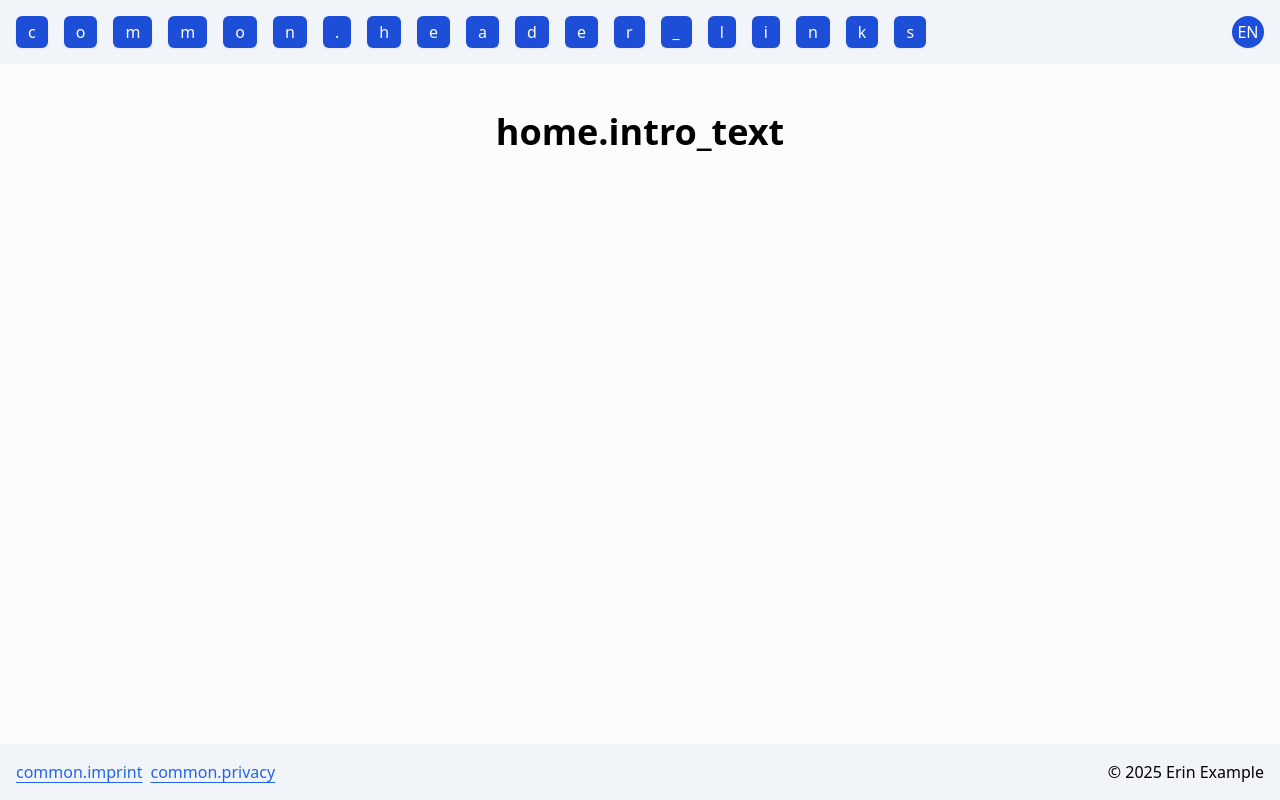
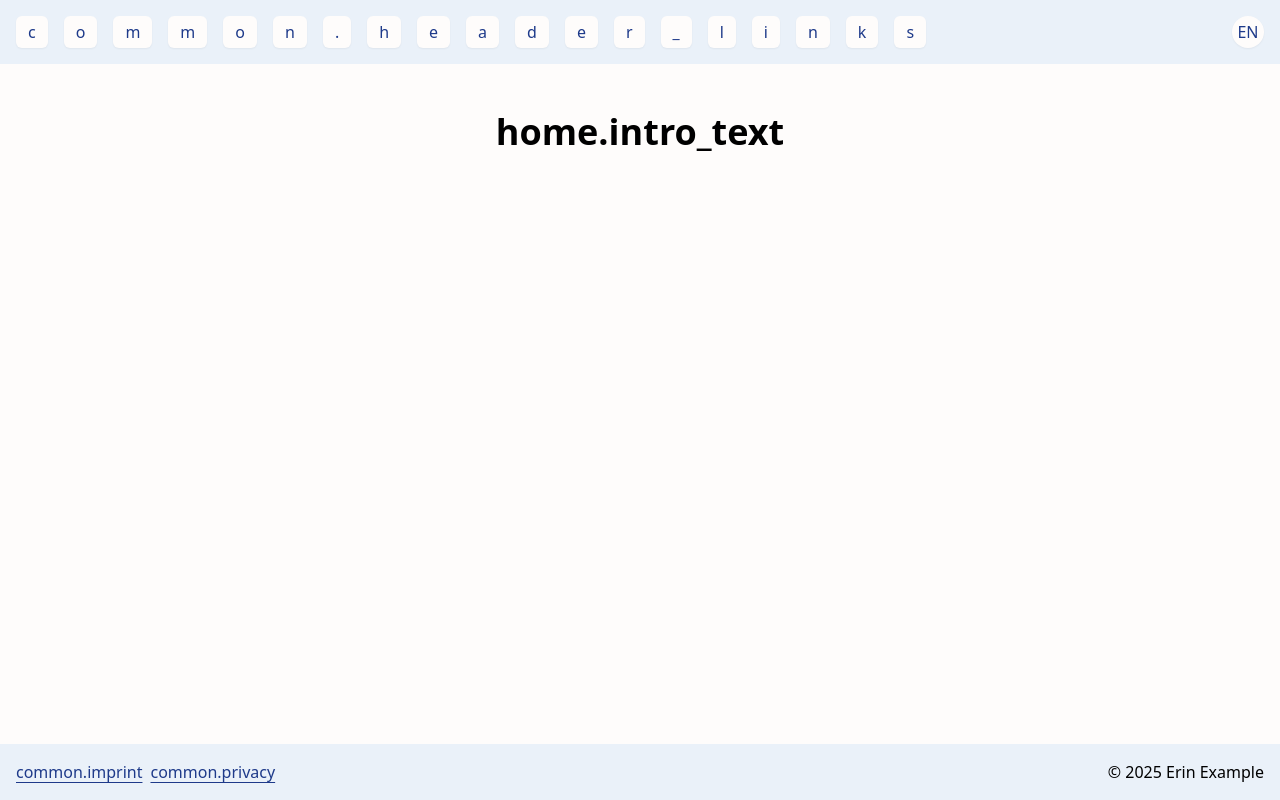
Before and after one commit to NinaHahne/sveltekit-starter-i18n, a SvelteKit app: page /about in a window 1280 px wide. Built offline with nearby package versions, Linux system fonts and the light colour scheme.

Commit message:
style: adjusted nav colors

```diff
--- a/src/routes/+layout.svelte
+++ b/src/routes/+layout.svelte
@@ -95,10 +95,21 @@
         {@const url = key === 'home' ? '' : `${key}/`}
         {@const fullUrl = `/${lang}/${url}`}
         {@const isActive = fullUrl === page.url.pathname}
-        <a href={fullUrl} class:active={isActive} class:underline={isActive}>{name}</a>
+        <a
+          href={fullUrl}
+          class:active={isActive}
+          class:bg-button-active={isActive}
+          class:text-link-contrast={isActive}
+          class:text-link-active={!isActive}
+          class:hoverable:hover:bg-link-hover={!isActive}
+          class="active:bg-button-active rounded-md bg-background px-3 py-1 font-medium underline-offset-4 shadow-sm transition hoverable:hover:text-link-contrast"
+          >{name}</a
+        >
       {/each}
     </nav>
-    <button onclick={toggleLocale} class="flex h-8 w-8 items-center justify-center rounded-[50%] p-2"
+    <button
+      onclick={toggleLocale}
+      class="bg-button active:bg-button-active hoverable:hover:bg-button-hover flex h-8 w-8 items-center justify-center rounded-[50%] p-2 font-medium text-link-active shadow-sm transition hoverable:hover:text-link-contrast"
       >{lang === 'en' ? 'DE' : 'EN'}</button
     >
   </header>
--- a/src/styles/app.css
+++ b/src/styles/app.css
@@ -50,15 +50,6 @@ body:has(.show-menu.overflowing) #toggle_menu {
     @apply text-lg;
   }
 
-  /* Links and Buttons */
-  header a {
-    @apply rounded-md bg-link-hover px-3 py-1 font-medium text-link-contrast shadow-sm transition active:bg-link-active hoverable:hover:bg-background hoverable:hover:text-link-hover;
-  }
-
-  header button {
-    @apply rounded-md bg-link-hover font-medium text-link-contrast shadow-sm transition active:bg-link-active hoverable:hover:bg-background hoverable:hover:text-link-hover;
-  }
-
   footer a {
     @apply text-base text-link underline underline-offset-4 transition active:text-link-active hoverable:hover:text-link-hover;
   }
--- a/tailwind.config.ts
+++ b/tailwind.config.ts
@@ -23,10 +23,15 @@ export default {
           dark: '#b91c1c', // red-800
         },
         link: {
-          DEFAULT: '#2563eb', // blue-600
+          DEFAULT: '#1e3a8a', // blue-600
           hover: '#1d4ed8', // blue-700
           active: '#1e3a8a', // blue-900
           contrast: '#fefcfb', // Soft White / text on buttons
+        },
+        button: {
+          DEFAULT: '#fefcfb', // Soft White
+          hover: '#1d4ed8', // blue-700
+          active: '#1e3a8a', // blue-900
         },
         text: {
           base: '#1f2937', // gray-800
@@ -35,7 +40,7 @@ export default {
         background: {
           DEFAULT: '#fefcfb', // Soft White
           muted: '#f9fafb', // gray-50
-          nav: '#f1f5f9', // slate-100
+          nav: '#eaf1f9', // blue-50
         },
 
         // custom colors
```
